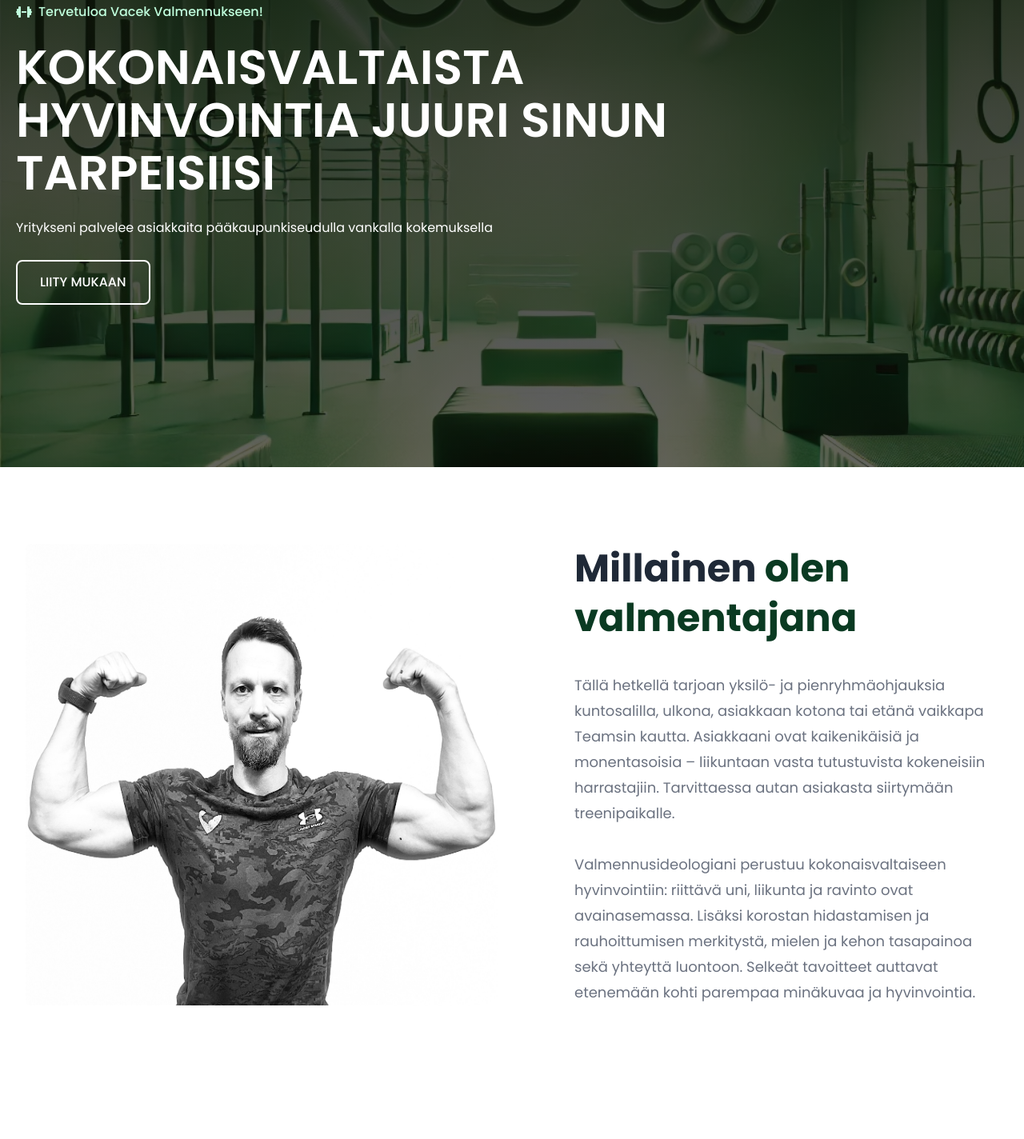
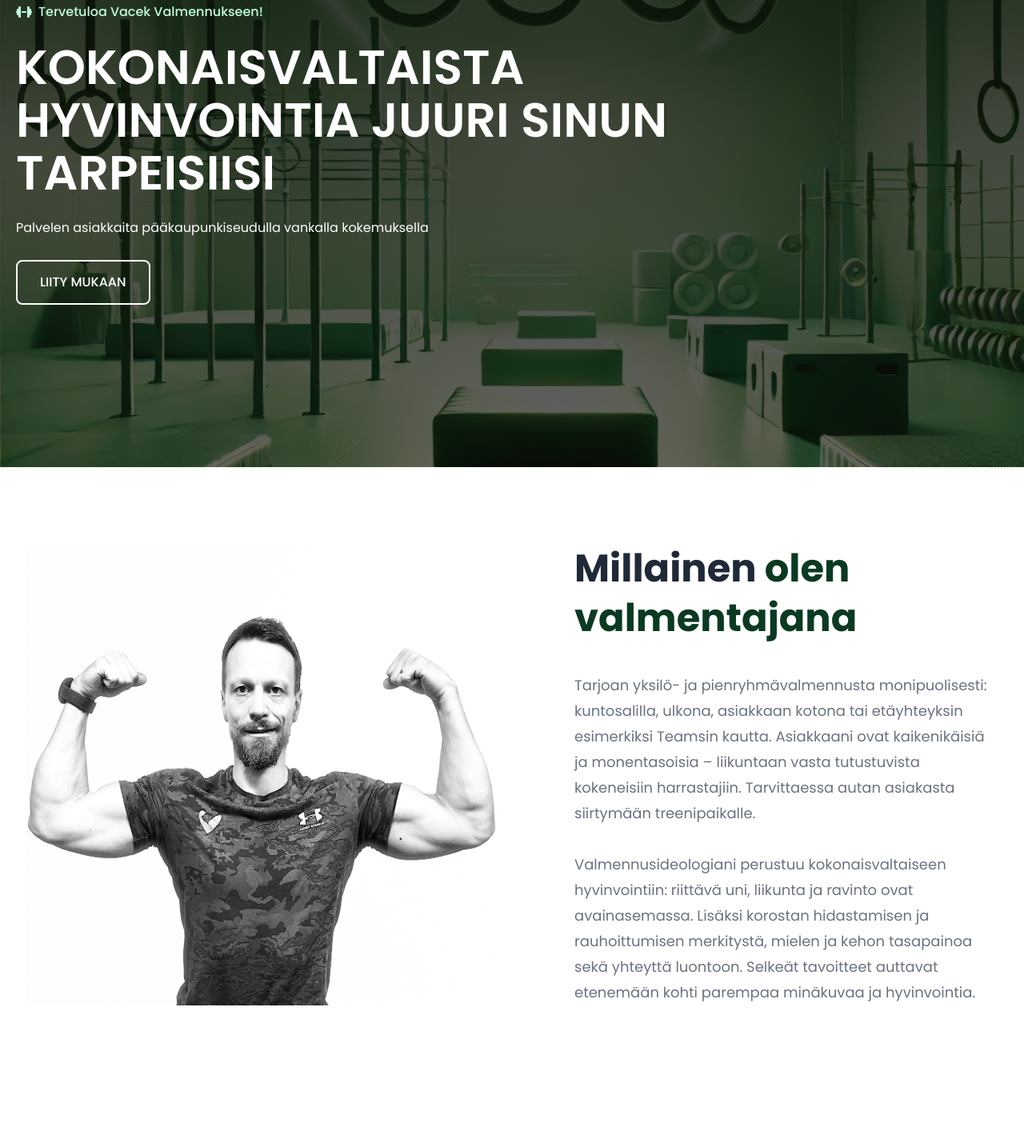
Before and after one commit to hax0-r/fiverr_gym, a plain HTML site: page index.html in a window 1280 px wide. Shown: the part 216-1640 px from the top of the page at 80% size. Drawn offline with nearby package versions, Linux system fonts and the light colour scheme; a script that the page names is missing.

Commit message:
changes done

```diff
--- a/index.html
+++ b/index.html
@@ -142,8 +142,8 @@
                     HYVINVOINTIA JUURI
                     SINUN TARPEISIISI
                      </h1>
-                <p class="max-w-[40rem] w-full pt-6">Yritykseni palvelee asiakkaita pääkaupunkiseudulla
-                    vankalla kokemuksella
+                <p class="max-w-[40rem] w-full pt-6">Palvelen asiakkaita pääkaupunkiseudulla vankalla kokemuksella
+
                 </p>
                 <div class="flex items-center gap-4 mt-7">
                     <a href="./Contact.html">
@@ -174,9 +174,7 @@
                         </h2>
                         <p
                             class="font-normal md:text-lg md:leading-8 text-gray-500 max-lg:text-center max-w-2xl mx-auto">
-                            Tällä hetkellä tarjoan yksilö- ja pienryhmäohjauksia kuntosalilla, ulkona,
-                            asiakkaan kotona tai
-                            etänä vaikkapa Teamsin kautta. Asiakkaani ovat kaikenikäisiä ja monentasoisia –
+                            Tarjoan yksilö- ja pienryhmävalmennusta monipuolisesti: kuntosalilla, ulkona, asiakkaan kotona tai etäyhteyksin esimerkiksi Teamsin kautta. Asiakkaani ovat kaikenikäisiä ja monentasoisia –
                             liikuntaan vasta tutustuvista
                             kokeneisiin harrastajiin. Tarvittaessa autan asiakasta siirtymään
                             treenipaikalle. <br><br>
@@ -328,7 +326,7 @@
                             12,000 h
                         </div>
                         <div class="flex-1">
-                            <h4 class="text-xl text-gray-800 font-semibold mb-2">Valmennustunnit suoritettu
+                            <h4 class="text-xl text-gray-800 font-semibold mb-2">valmennustuntia suoritettu
                             </h4>
                         </div>
                     </div>
```
